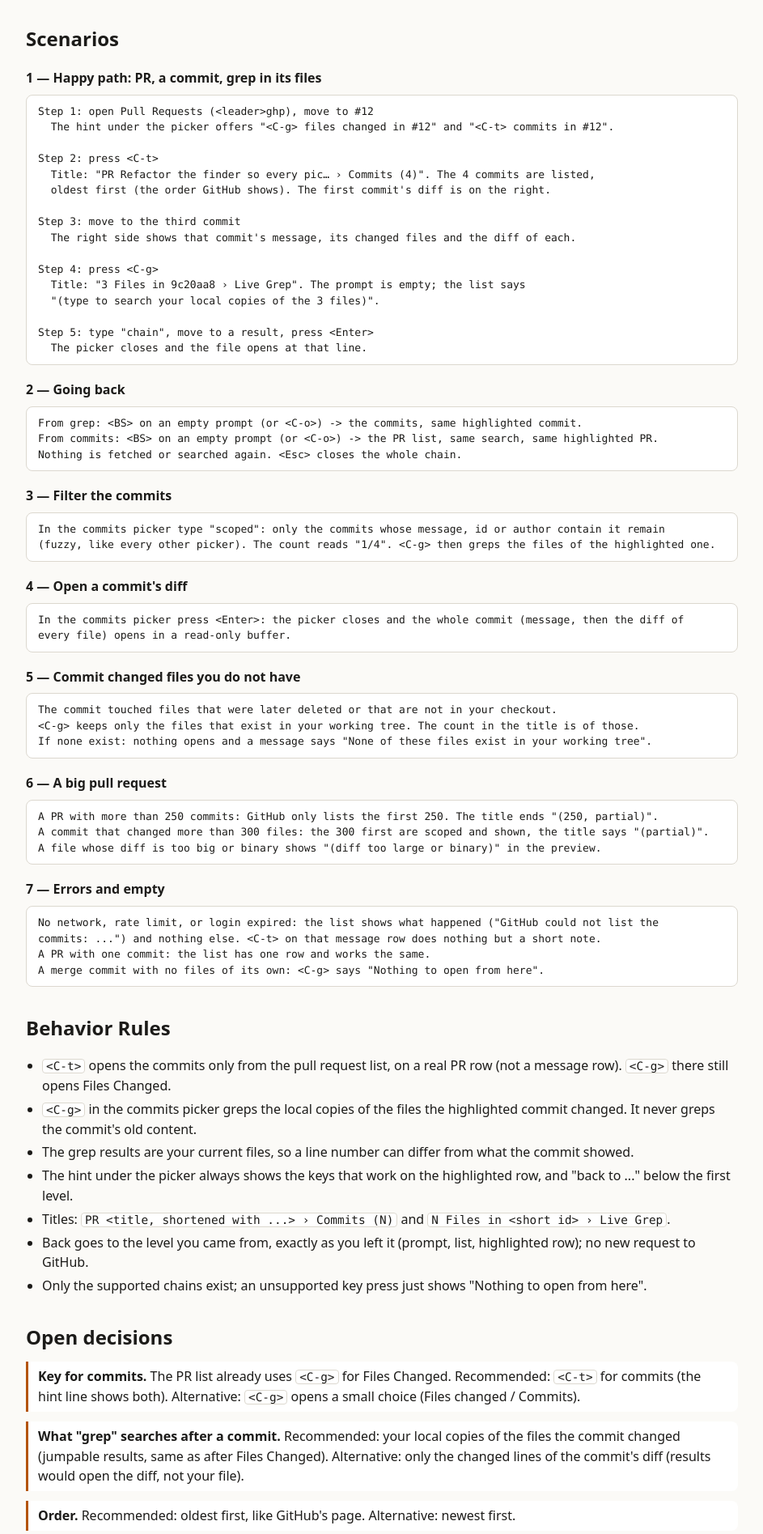
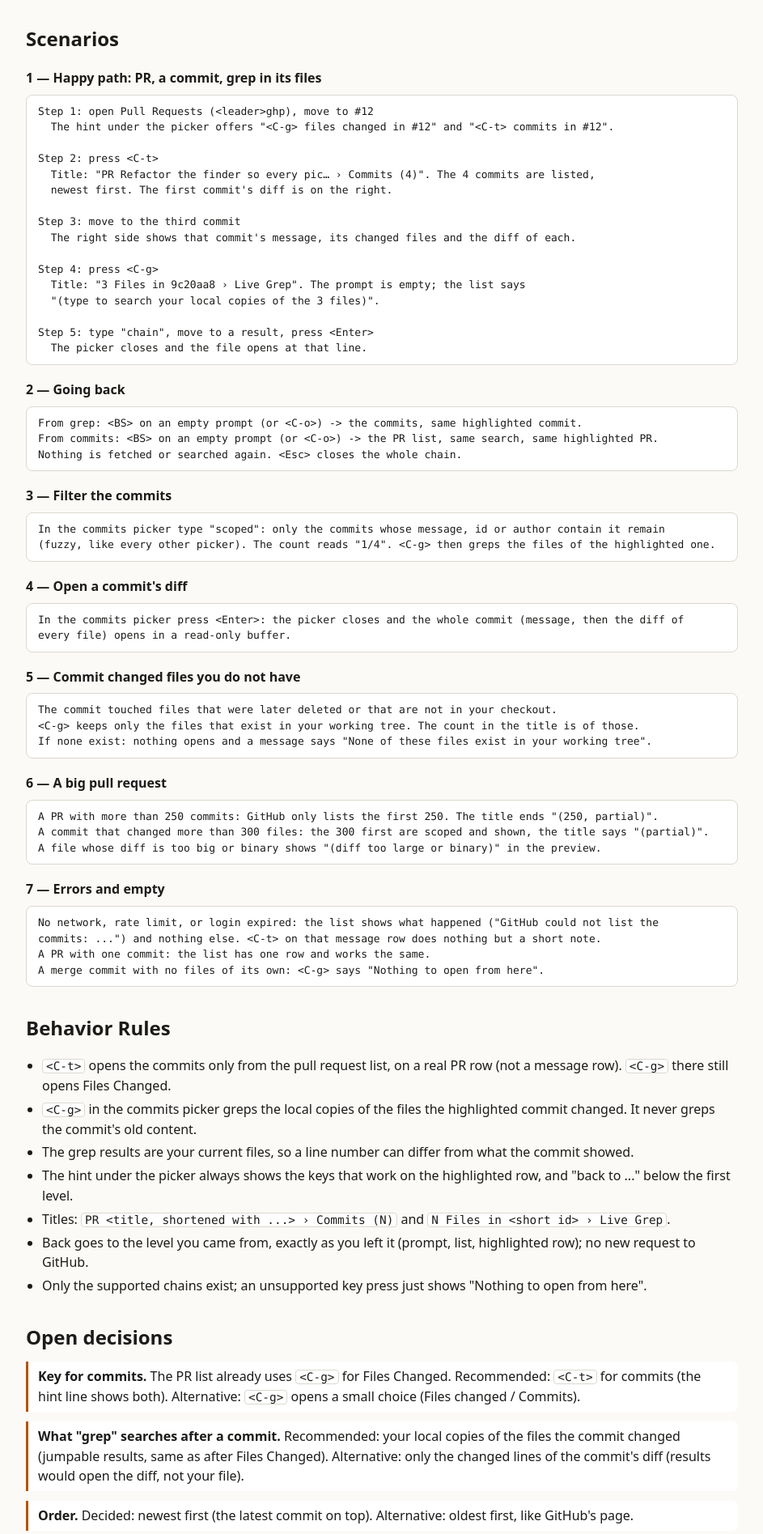
Before and after one commit to loctvl842/BeastVim, a plain HTML site: page docs/pm-specs/finder-pr-commits.html in a window 1280 px wide. Shown: the part 1372-3267 px from the top of the page at 81% size, without its empty margins (168-1111 px from the left). Drawn offline with Linux system fonts and the light colour scheme.

Commit message:
feat(finder): the commits of a pull request are listed latest first

```diff
--- a/docs/pm-specs/finder-pr-commits.html
+++ b/docs/pm-specs/finder-pr-commits.html
@@ -95,7 +95,7 @@ STATE 3 — Grep inside the files that commit changed (your local copies):
 
 Step 2: press &lt;C-t&gt;
   Title: &quot;PR Refactor the finder so every pic… › Commits (4)&quot;. The 4 commits are listed,
-  oldest first (the order GitHub shows). The first commit&#x27;s diff is on the right.
+  newest first. The first commit&#x27;s diff is on the right.
 
 Step 3: move to the third commit
   The right side shows that commit&#x27;s message, its changed files and the diff of each.
@@ -144,7 +144,7 @@ A merge commit with no files of its own: &lt;C-g&gt; says &quot;Nothing to open
 <section data-spec="open-decisions"><h2>Open decisions</h2>
 <div class="choice"><b>Key for commits.</b> The PR list already uses <code>&lt;C-g&gt;</code> for Files Changed. Recommended: <code>&lt;C-t&gt;</code> for commits (the hint line shows both). Alternative: <code>&lt;C-g&gt;</code> opens a small choice (Files changed / Commits).</div>
 <div class="choice"><b>What &quot;grep&quot; searches after a commit.</b> Recommended: your local copies of the files the commit changed (jumpable results, same as after Files Changed). Alternative: only the changed lines of the commit&#x27;s diff (results would open the diff, not your file).</div>
-<div class="choice"><b>Order.</b> Recommended: oldest first, like GitHub&#x27;s page. Alternative: newest first.</div>
+<div class="choice"><b>Order.</b> Decided: newest first (the latest commit on top). Alternative: oldest first, like GitHub&#x27;s page.</div>
 </section>
 <section data-spec="success-criteria"><h2>Success Criteria</h2>
 <ul class="check">
```
Also changed, not shown: docs/dev-specs/finder-pr-commits.html (+1 -1 lines), 8 other files.
